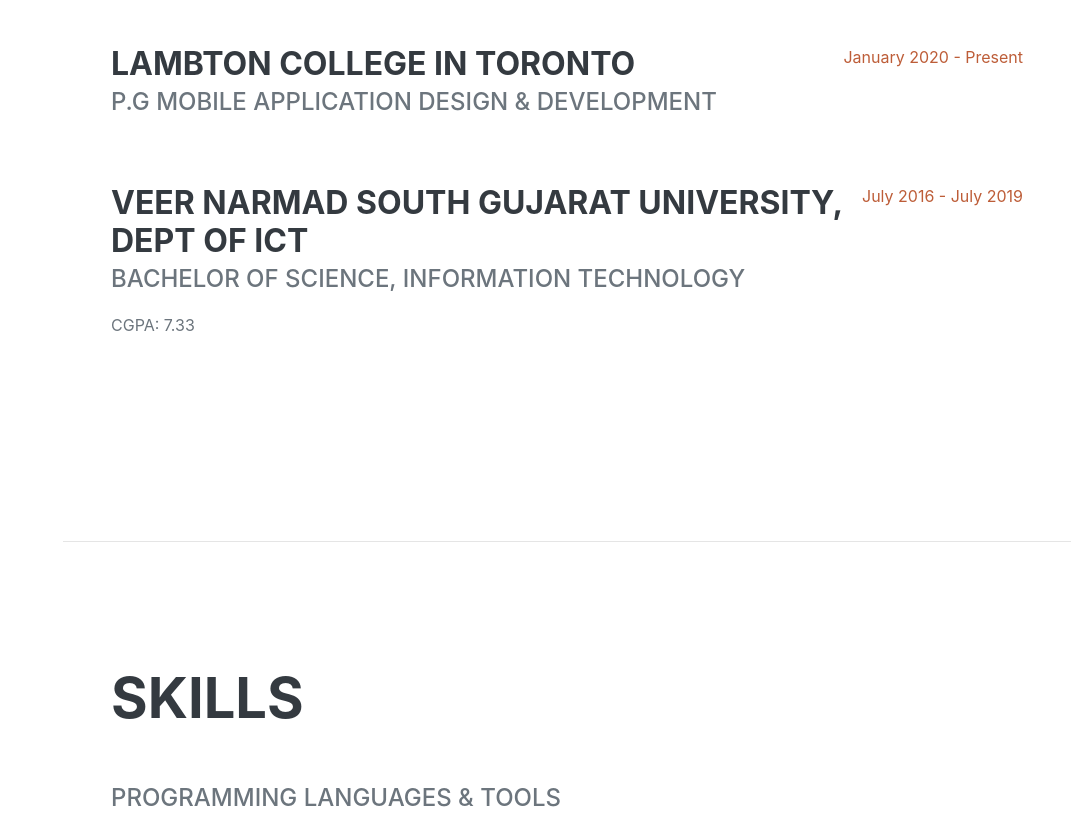
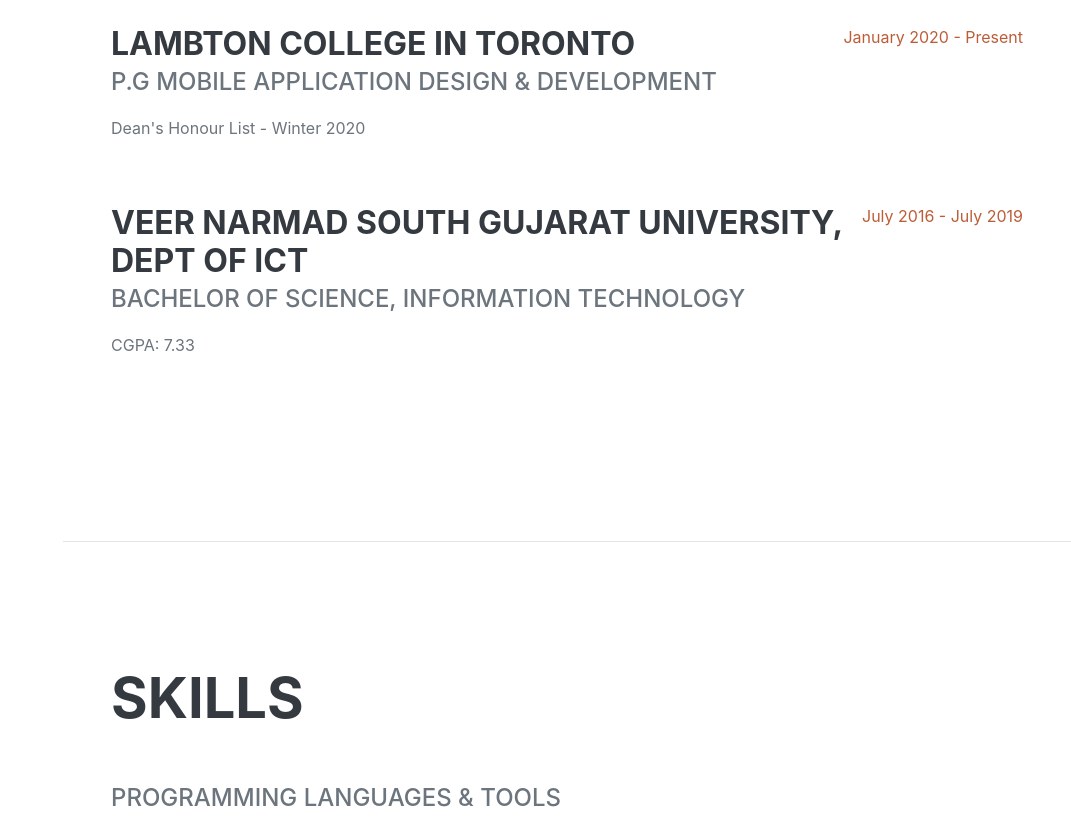
Before and after one commit to kashyapjhaveri/kashyap_jhaveri, a plain HTML site: page index.html in a window 1280 px wide. Shown: the part 2916-3737 px from the top of the page, without its empty margins (209-1280 px from the left). Drawn offline with nearby package versions, Linux system fonts and the light colour scheme; a web font is replaced by a local one.

Commit message:
Updated the education section

```diff
--- a/index.html
+++ b/index.html
@@ -160,6 +160,7 @@
                         <div class="flex-grow-1">
                             <h3 class="mb-0">Lambton College in Toronto</h3>
                             <div class="subheading mb-3">P.G Mobile Application Design & Development</div>
+                            <p>Dean's Honour List - Winter 2020</p>
                         </div>
                         <div class="flex-shrink-0"><span class="text-primary">January 2020 - Present</span></div>
                     </div>
```
